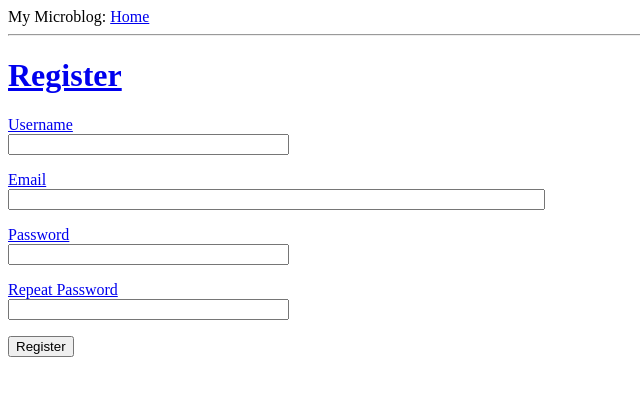
After one commit to PinkWitch13/HF_Python, a Flask app: page /register in a window 1280 px wide. The commit adds this page. Shown: the top 396 px of the page, without its empty margins (0-640 px from the left). Run offline with Flask 3, Linux system fonts and the light colour scheme.

Commit message:
some updates on my_microblog with flask and jinja2

```diff
--- a/my_microblog/app/__init__.py
+++ b/my_microblog/app/__init__.py
@@ -2,10 +2,13 @@ from flask import Flask
 from config import Config
 from flask_sqlalchemy import SQLAlchemy
 from flask_migrate import Migrate
+from flask_login import LoginManager
 
 app = Flask(__name__)
 app.config.from_object(Config)
 db = SQLAlchemy(app)
 migrate = Migrate(app, db)
+login = LoginManager(app)
+login.login_view = 'login'
 
 from app import routes, models
--- a/my_microblog/app/forms.py
+++ b/my_microblog/app/forms.py
@@ -1,9 +1,28 @@
 from flask_wtf import FlaskForm
-from wtforms import StringField, PasswordField, BooleanField,SubmitField
-from wtforms.validators import DataRequired
+from wtforms import StringField, PasswordField, BooleanField, SubmitField
+from wtforms.validators import ValidationError, DataRequired, Email, EqualTo
+from app.models import User
 
 class LoginForm(FlaskForm):
     username = StringField('Username', validators=[DataRequired()])
     password = PasswordField('Password', validators=[DataRequired()])
     remember_me = BooleanField('Remember Me')
     submit = SubmitField('Sign In')
+
+class RegistrationForm (FlaskForm):
+    username = StringField('Username', validators=[DataRequired()])
+    email = StringField('Email', validators = [DataRequired()])
+    password = PasswordField('Password', validators=[DataRequired()])
+    password2 = PasswordField(
+        'Repeat Password', validators=[DataRequired(), EqualTo('password')])
+    submit = SubmitField('Register')
+
+    def validate_username (self, username):
+        user = User.query.filter_by(username=username.data).first()
+        if user is not None:
+            raise ValidationError('Please use a different name.')
+
+    def validate_email (self, email):
+        user = User.query.filter_by(email=email.data).first()
+        if user is not None:
+            raise ValidationError('Please use a different email adress.')
--- a/my_microblog/app/routes.py
+++ b/my_microblog/app/routes.py
@@ -1,9 +1,13 @@
-from flask import render_template, flash, redirect
-from app import app
-from app.forms import LoginForm
+from flask import render_template, flash, redirect, request, url_for
+from urllib.parse import urlparse
+from flask_login import current_user, login_user, logout_user, login_required
+from app import app, db
+from app.forms import LoginForm, RegistrationForm
+from app.models import User
 
 @app.route('/')
 @app.route('/index')
+@login_required
 def index():
     user = {'username':'Joanna'}
     posts = [
@@ -16,13 +20,42 @@ def index():
             'body' : 'The Avengers movie was so cool!'
         }
     ]
-    return render_template('index.html', title='Home', user=user, posts=posts)
+    return render_template('index.html', title='Home Page', posts=posts)
 
 @app.route('/login', methods=['GET', 'POST'])
 def login():
+    if current_user.is_authenticated:
+        return redirect(url_for('index'))
     form = LoginForm()
     if form.validate_on_submit():
-        flash('Login requested for user {}, remember_me={}'.format( \
-            form.username.data, form.remember_me.data))
+        user = User.query.filter_by(username=form.username.data).first()
+        if user is None or not user.check_password(form.password.data):
+            flash('Invalid username or password')
+            return redirect(url_for('login'))
+        login_user(user, remember= form.remember_me.data)
+        next_page = request.args.get('next')
+        if not next_page or urlparse(next_page).netloc != '':
+            next_page = url_for('index')
+        return redirect(next_page)
+    return render_template('login.html', title='Sign In', form=form)
+
+@app.route('/logout')
+@login_required
+def logout():
+    logout_user()
+    flash('You have been logged out.')
+    return redirect(url_for('index'))
+
+@app.route('/register', methods=['GET', 'POST'])
+def register():
+    if current_user.is_authenticated:
         return redirect(url_for('index'))
-    return render_template('login.html', title='Sign In', form=form)
+    form = RegistrationForm()
+    if form.validate_on_submit():
+        user = User(username=form.username.data, email = form.email.data)
+        user.set_password(form.password.data)
+        db.session.add(user)
+        db.session.commit()
+        flash('Congratulations, you are now a registered user!')
+        return redirect(url_for('login'))
+    return render_template('register.html', title='Register', form=form)
--- a/my_microblog/app/templates/base.html
+++ b/my_microblog/app/templates/base.html
@@ -10,7 +10,11 @@
         <div>
             My Microblog:
             <a href="{{ url_for('index')}}">Home</a>
+            {% if current_user.is_anonimus %}
             <a href="{{ url_for('login')}}">Login</a>
+            {% else %}
+            <a href="{{ url_for('logout') }}"
+            {% endif %}
         </div>
         <hr>
         {% with messages = get_flashed_messages() %}
--- a/my_microblog/app/templates/index.html
+++ b/my_microblog/app/templates/index.html
@@ -1,7 +1,7 @@
 {% extends "base.html" %}
 
 {% block content %}
-    <h1> Hi, {{user.username}}!</h1>
+    <h1> Hi, {{current_user.username}}!</h1>
     {% for post in posts%}
     <div><p> {{post.author.username}} says: <b>{{post.body}}</b> </p></div>
     {% endfor %}
--- a/my_microblog/app/templates/login.html
+++ b/my_microblog/app/templates/login.html
@@ -21,4 +21,5 @@
         <p>{{ form.remember_me() }} {{form.remember_me.label }}</p>
         <p>{{ form.submit() }}</p>
     </form>
+    <p>New User? <a hrf="{{ url_for('register') }}">Click to Register</a></p>
 {% endblock %}
--- /dev/null
+++ b/my_microblog/app/templates/register.html
@@ -0,0 +1,37 @@
+{% extends "base.html" %}
+
+{% block content %}
+    <h1>Register</h1>
+    <form action="" method="post">
+        {{ form.hidden_tag() }}
+        <p>
+            {{ form.username.label }}<br>
+            {{ form.username(size=32) }}<br>
+            {% for error in form.username.errors %}
+            <span style="color: red;">[{{ error }}]</span>
+            {% endfor %}
+        </p>
+        <p>
+            {{ form.email.label }}<br>
+            {{ form.email(size=64) }}
+            {% for error in form.email.errors %}
+            <span style="color: red;">[{{ error }}]</span>
+            {% endfor %}
+        </p>
+        <p>
+            {{ form.password.label }}<br>
+            {{ form.password(size=32) }}<br>
+            {% for errr in form.password.errors %}
+            <span style="color: red;">[{{ error }}]</span>
+            {% endfor %}
+        </p>
+        <p>
+            {{ form.password2.label }}<br>
+            {{ form.password2(size=32) }}<br>
+            {% for error in form.password.errors %}
+            <span style="color: red;">[{{ error }}]</span>
+            {% endfor %}
+        </p>
+        <p>{{ form.submit() }}</p>
+    </form>
+{% endblock %}
```
Also changed, not shown: my_microblog/app/models.py (+26 -3 lines), my_microblog/my_microblog.py (+6 -1 lines), my_microblog/app.db.
